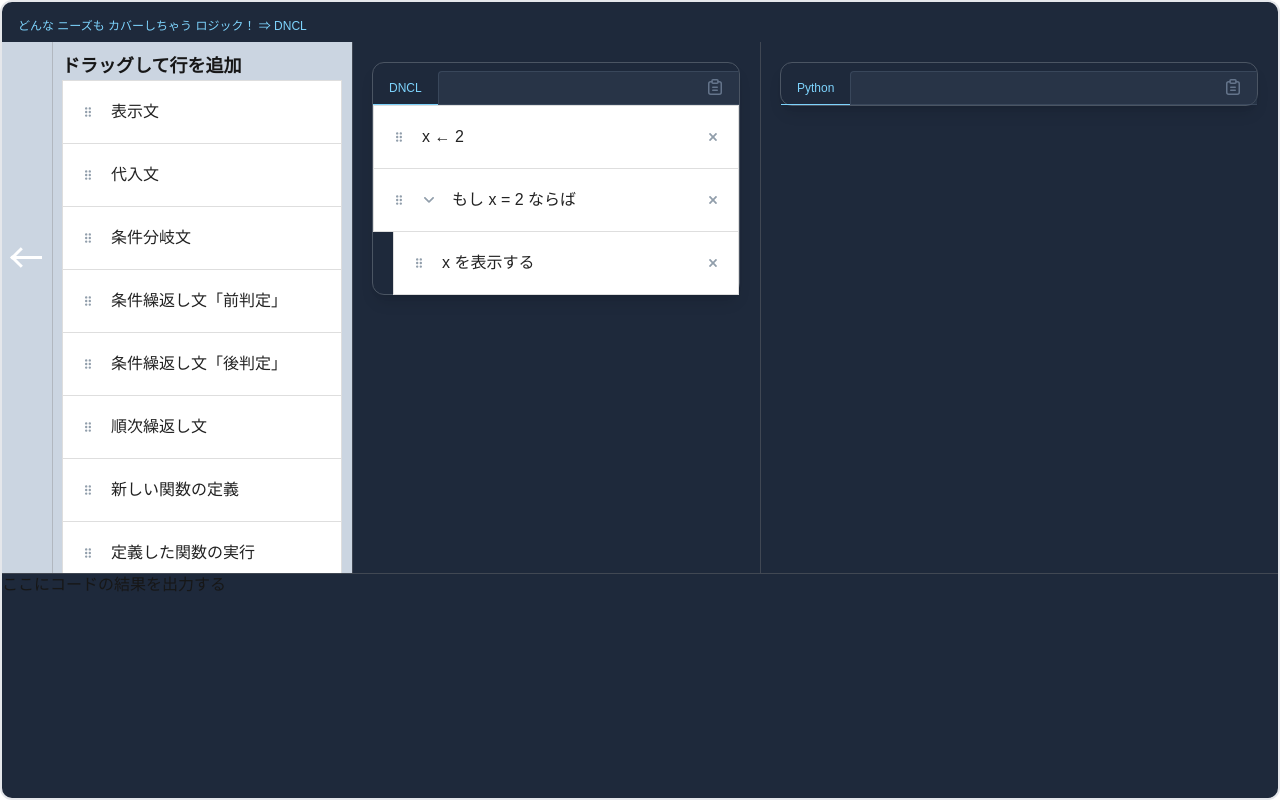
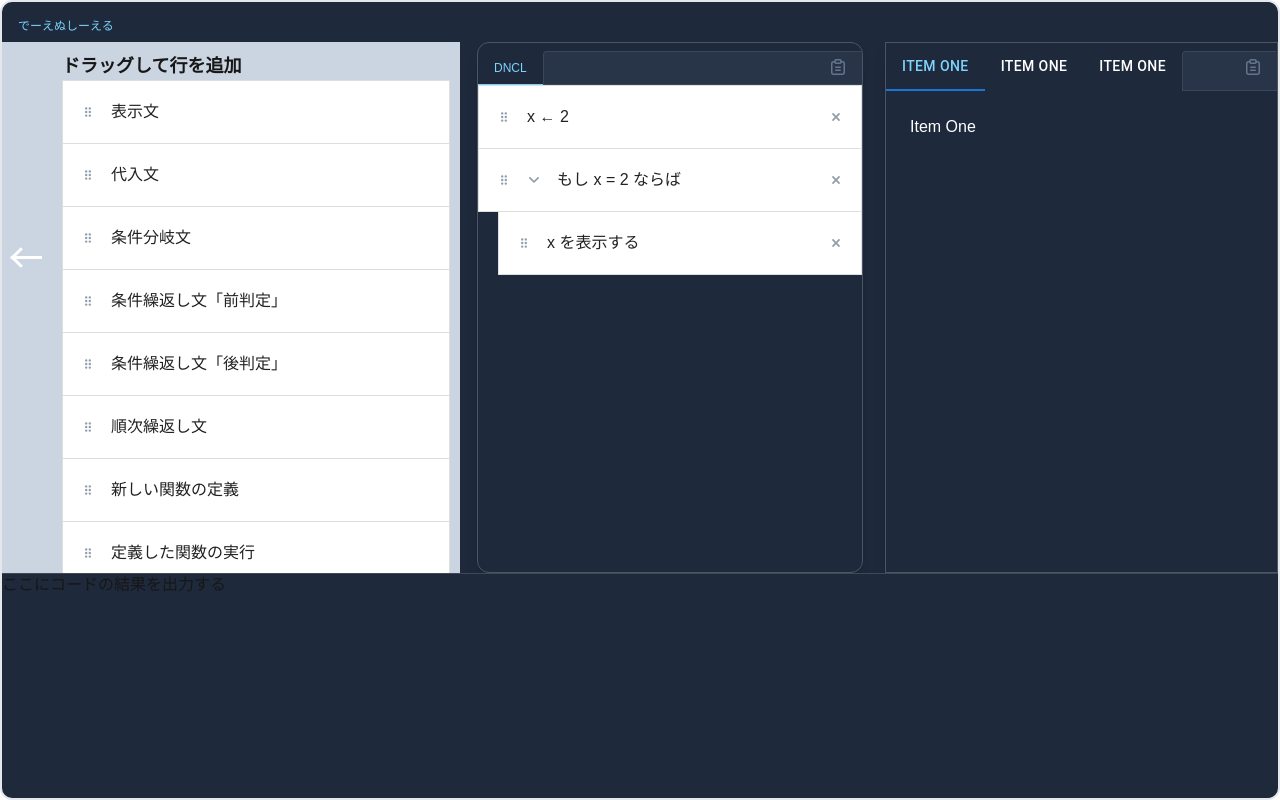
Before and after one commit to Guri-hm/dncl, a Next.js app: page /edit in a window 1280 px wide. Built offline with nearby package versions, Linux system fonts and the light colour scheme.

Commit message:
画面の色合い大部分を調整

```diff
--- /dev/null
+++ b/src/app/components/Dialog/TabsBox.tsx
@@ -0,0 +1,78 @@
+import * as React from 'react';
+import Tabs from '@mui/material/Tabs';
+import Tab from '@mui/material/Tab';
+import Box from '@mui/material/Box';
+import styles from './tabs-box.module.css'
+
+interface TabPanelProps {
+    children?: React.ReactNode;
+    index: number;
+    value: number;
+}
+
+function CustomTabPanel(props: TabPanelProps) {
+    const { children, value, index, ...other } = props;
+
+    return (
+        <div
+            role="tabpanel"
+            hidden={value !== index}
+            id={`simple-tabpanel-${index}`}
+            aria-labelledby={`simple-tab-${index}`}
+            {...other}
+        >
+            {value === index && <Box sx={{ p: 3 }}>{children}</Box>}
+        </div>
+    );
+}
+
+function a11yProps(index: number) {
+    return {
+        id: `simple-tab-${index}`,
+        'aria-controls': `simple-tabpanel-${index}`,
+    };
+}
+
+
+export default function TabsBox() {
+    const [value, setValue] = React.useState(0);
+
+    const handleChange = (event: React.SyntheticEvent, newValue: number) => {
+        setValue(newValue);
+    };
+
+    return (
+        <Box sx={{ width: '100%' }} className="h-full border border-gray-600 relative z-10 col-span-3 bg-slate-800 shadow-lg xl:ml-0 dark:shadow-none dark:ring-1 dark:ring-inset dark:ring-white/10">
+
+            <div className="relative flex text-slate-400 text-xs leading-6">
+
+                <Tabs className={`${styles.textSkyColor}`} value={value} onChange={handleChange} aria-label="basic tabs example">
+                    <Tab className={value === 0 ? styles.tabSelected : styles.tab} label="Item One" {...a11yProps(0)} />
+                    <Tab className={value === 1 ? styles.tabSelected : styles.tab} label="Item One" {...a11yProps(1)} />
+                    <Tab className={value === 2 ? styles.tabSelected : styles.tab} label="Item One" {...a11yProps(2)} />
+                </Tabs>
+
+                <div className="flex-auto flex pt-2 rounded-tr-xl overflow-hidden">
+                    <div className="flex-auto -mr-px bg-slate-700/50 border border-slate-500/30 rounded-tl"></div>
+                </div>
+                <div className="absolute top-2 right-0 h-8 flex items-center pr-4"><div className="relative flex -mr-2">
+                    <button type="button" className="text-slate-500 hover:text-slate-400">
+                        <svg fill="none" stroke="currentColor" strokeWidth="1.5" strokeLinecap="round" strokeLinejoin="round" aria-hidden="true" className="w-8 h-8"><path d="M13 10.75h-1.25a2 2 0 0 0-2 2v8.5a2 2 0 0 0 2 2h8.5a2 2 0 0 0 2-2v-8.5a2 2 0 0 0-2-2H19"></path><path d="M18 12.25h-4a1 1 0 0 1-1-1v-1.5a1 1 0 0 1 1-1h4a1 1 0 0 1 1 1v1.5a1 1 0 0 1-1 1ZM13.75 16.25h4.5M13.75 19.25h4.5"></path></svg>
+                    </button>
+                </div>
+                </div>
+            </div>
+            <div className="relative text-white">
+                <CustomTabPanel value={value} index={0}>
+                    Item One
+                </CustomTabPanel>
+                <CustomTabPanel value={value} index={1}>
+                    Item Two
+                </CustomTabPanel>
+                <CustomTabPanel value={value} index={2}>
+                    Item Three
+                </CustomTabPanel>
+            </div>
+        </Box>
+    );
+}
--- /dev/null
+++ b/src/app/components/Dialog/tabs-box.module.css
@@ -0,0 +1,9 @@
+.tabSelected {
+    color: var(--sky-300) !important;
+    background-color: rgb(30 41 59 / var(--bg-opacity, 1));
+}
+
+.tab {
+    color: white !important;
+    background-color: rgb(51 65 85 / 0.5);
+}
--- a/src/app/components/SortableTree.tsx
+++ b/src/app/components/SortableTree.tsx
@@ -43,6 +43,7 @@ import { Box } from "@mui/material";
 import styles from './alloment-custom.module.css'
 import { ArrowButton } from "./ArrowButton";
 import "./alloment-custom.css";
+import TabsBox from "./Dialog/TabsBox";
 
 const initialItems: TreeItems = [
   {
@@ -263,13 +264,13 @@ export function SortableTree({
       onDragCancel={handleDragCancel}
     >
       <DnclEditDialog {...editor}></DnclEditDialog>
-      <Allotment separator={true} defaultSizes={[100, 100]} className={styles.splitViewContainer} onVisibleChange={(_index, value) => {
+      <Allotment separator={false} defaultSizes={[50, 100, 100]} className={styles.splitViewContainer} onVisibleChange={(_index, value) => {
         setVisible(value);
       }}>
         <Allotment.Pane maxSize={50} minSize={50} className={`bg-slate-300`}>
           <ArrowButton setVisible={setVisible} visible={visible}></ArrowButton>
         </Allotment.Pane>
-        <Allotment.Pane maxSize={300} visible={visible} className={`${styles.leftPane} bg-slate-300`} snap>
+        <Allotment.Pane visible={visible} className={`${styles.leftPane} bg-slate-300`} snap>
           <Box sx={{ padding: '10px' }}>
             <div className="text-lg font-bold">ドラッグして行を追加</div>
             {fragments.map(({ id, code }) => (
@@ -282,9 +283,9 @@ export function SortableTree({
           </Box>
         </Allotment.Pane>
 
-        <div style={{ margin: '20px' }}>
+        <div className="h-full" style={{ marginLeft: '17px', marginRight: '5px' }}>
 
-          <Allotment.Pane className={`${styles.rightPane}`} >
+          <Allotment.Pane className={`${styles.rightPane} h-full`} >
             <div className="h-full border border-gray-600 relative z-10 col-span-3 bg-slate-800 rounded-xl shadow-lg xl:ml-0 dark:shadow-none dark:ring-1 dark:ring-inset dark:ring-white/10">
               <div className="relative flex text-slate-400 text-xs leading-6">
                 <div className="mt-2 flex-none text-sky-300 border-t border-b border-t-transparent border-b-sky-300 px-4 py-1 flex items-center">DNCL</div>
@@ -342,26 +343,10 @@ export function SortableTree({
 
         </div>
 
-        <div style={{ margin: '20px' }}>
+        <div className="h-full" style={{ marginLeft: '17px' }}>
 
-          <Allotment.Pane>
-            <div className="h-full border border-gray-600 relative z-10 col-span-3 bg-slate-800 rounded-xl shadow-lg xl:ml-0 dark:shadow-none dark:ring-1 dark:ring-inset dark:ring-white/10">
-              <div className="relative flex text-slate-400 text-xs leading-6">
-                <div className="mt-2 flex-none text-sky-300 border-t border-b border-t-transparent border-b-sky-300 px-4 py-1 flex items-center">Python</div>
-                <div className="flex-auto flex pt-2 rounded-tr-xl overflow-hidden">
-                  <div className="flex-auto -mr-px bg-slate-700/50 border border-slate-500/30 rounded-tl"></div>
-                </div>
-                <div className="absolute top-2 right-0 h-8 flex items-center pr-4"><div className="relative flex -mr-2">
-                  <button type="button" className="text-slate-500 hover:text-slate-400">
-                    <svg fill="none" stroke="currentColor" strokeWidth="1.5" strokeLinecap="round" strokeLinejoin="round" aria-hidden="true" className="w-8 h-8"><path d="M13 10.75h-1.25a2 2 0 0 0-2 2v8.5a2 2 0 0 0 2 2h8.5a2 2 0 0 0 2-2v-8.5a2 2 0 0 0-2-2H19"></path><path d="M18 12.25h-4a1 1 0 0 1-1-1v-1.5a1 1 0 0 1 1-1h4a1 1 0 0 1 1 1v1.5a1 1 0 0 1-1 1ZM13.75 16.25h4.5M13.75 19.25h4.5"></path></svg>
-                  </button>
-                </div>
-                </div>
-              </div>
-              <div className="relative text-white">
-
-              </div>
-            </div>
+          <Allotment.Pane className="h-full">
+            <TabsBox></TabsBox>
           </Allotment.Pane>
         </div>
 
--- a/src/app/components/alloment-custom.css
+++ b/src/app/components/alloment-custom.css
@@ -3,3 +3,25 @@
     --sash-size: 20px;
     --sash-hover-size: 20px;
 }
+
+.sash-hover:after {
+    content: "ドラッグで調整可能";
+    /* 位置 */
+    position: absolute;
+    left: 0;
+    top: 32px;
+    z-index: 1;
+
+    /* 文字 */
+    font-weight: normal;
+    color: black;
+    white-space: nowrap;
+
+    /* 背景 */
+    background-color: white;
+    padding: 3px;
+    border: 1px silver solid;
+    border-radius: 3px;
+    box-shadow: 1px 1px 3px silver;
+
+}
--- /dev/null
+++ b/src/app/edit/editor.module.css
@@ -0,0 +1,7 @@
+.bgSlate800 {
+    background-color: var(--slate-800);
+}
+
+.bgSlate900 {
+    background-color: var(bg-slate-900);
+}
--- a/src/app/edit/page.tsx
+++ b/src/app/edit/page.tsx
@@ -4,14 +4,16 @@ import { Allotment } from "allotment";
 import "allotment/dist/style.css";
 import "../components/alloment-custom.css";
 import { SortableTree } from "../components/SortableTree";
+import styles from './editor.module.css';
+
 export default function Home() {
 
   return (
-    <div className="w-full border-solid border-2 h-dvh bg-slate-800 rounded-xl overflow-hidden">
+    <div className={`w-full border-solid border-2 h-dvh rounded-xl overflow-hidden ${styles.bgSlate800}`}>
       <div className="relative flex text-slate-400 text-xs leading-6">
-        <div className="mt-2 flex-none text-sky-300 px-4 py-1 flex items-center">どんな ニーズも カバーしちゃう ロジック！ ⇒ DNCL</div>
+        <div className="mt-2 flex-none text-sky-300 px-4 py-1 flex items-center">でーえぬしーえる</div>
       </div>
-      <Allotment vertical defaultSizes={[200, 100]}>
+      <Allotment className={`${styles.bgSlate900}`} vertical defaultSizes={[200, 100]}>
         <Allotment.Pane>
           <SortableTree collapsible indicator removable ></SortableTree>
         </Allotment.Pane>
--- a/src/app/globals.css
+++ b/src/app/globals.css
@@ -5,6 +5,10 @@
 :root {
   --background: #ffffff;
   --foreground: #171717;
+  --bg-opacity: 1;
+  --slate-800: rgb(30 41 59 / var(--bg-opacity, 1));
+  --slate-900: rgb(15 23 42 / var(--bg-opacity, 1));
+  --sky-300: rgb(125 211 252 / var(--bg-opacity, 1));
 }
 
 @media (prefers-color-scheme: dark) {
```
